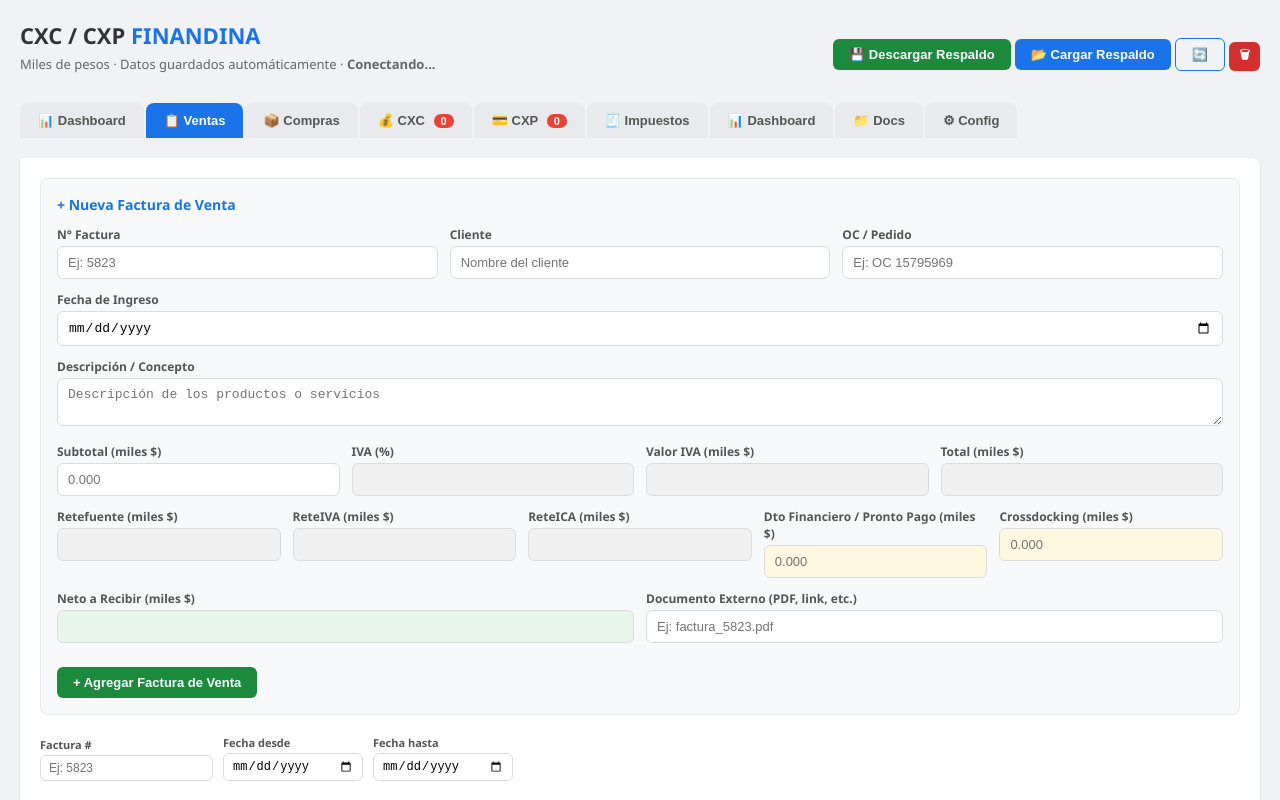
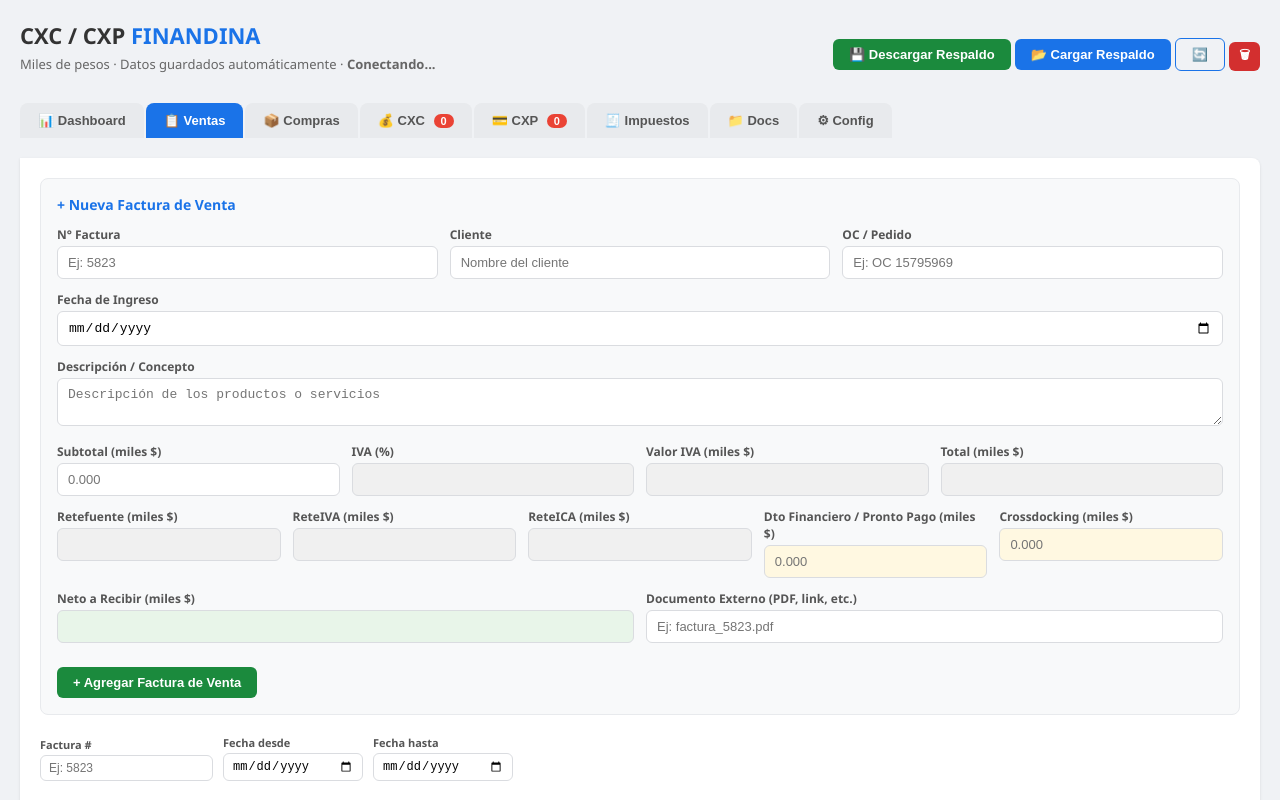
Before and after one commit to oscardaarguello/flujo-caja, a plain HTML site: page index.html in a window 1280 px wide. Shown: the top 800 px of the page. Drawn offline with Linux system fonts and the light colour scheme.

Commit message:
Corregido dashboard duplicado

```diff
--- a/index.html
+++ b/index.html
@@ -101,7 +101,6 @@
   <button class="tab" data-tab="cxc">💰 CXC <span class="badge" id="cxcBadge">0</span></button>
   <button class="tab" data-tab="cxp">💳 CXP <span class="badge" id="cxpBadge">0</span></button>
   <button class="tab" data-tab="impuestos">🧾 Impuestos</button>
-  <button class="tab" data-tab="dashboard">📊 Dashboard</button>
   <button class="tab" data-tab="documentos">📁 Docs</button>
   <button class="tab" data-tab="config">⚙ Config</button>
 </div>
```
